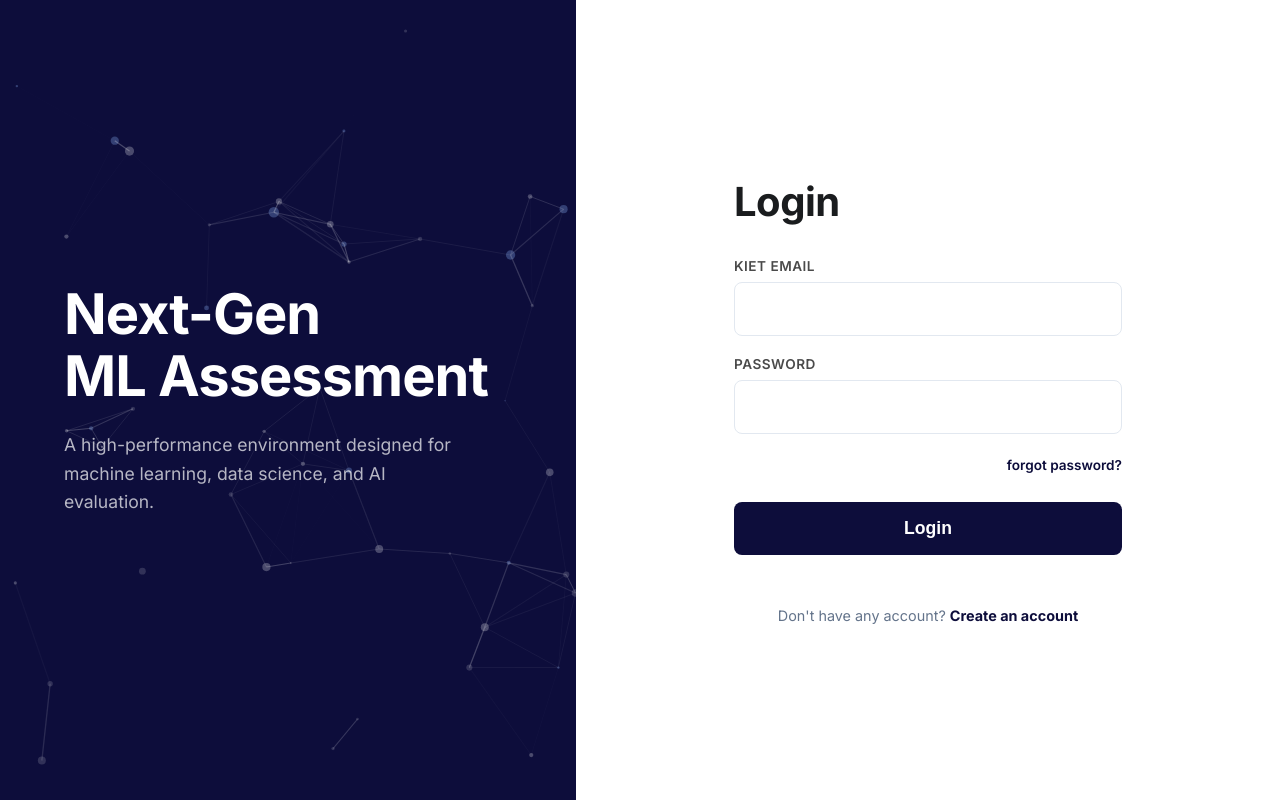
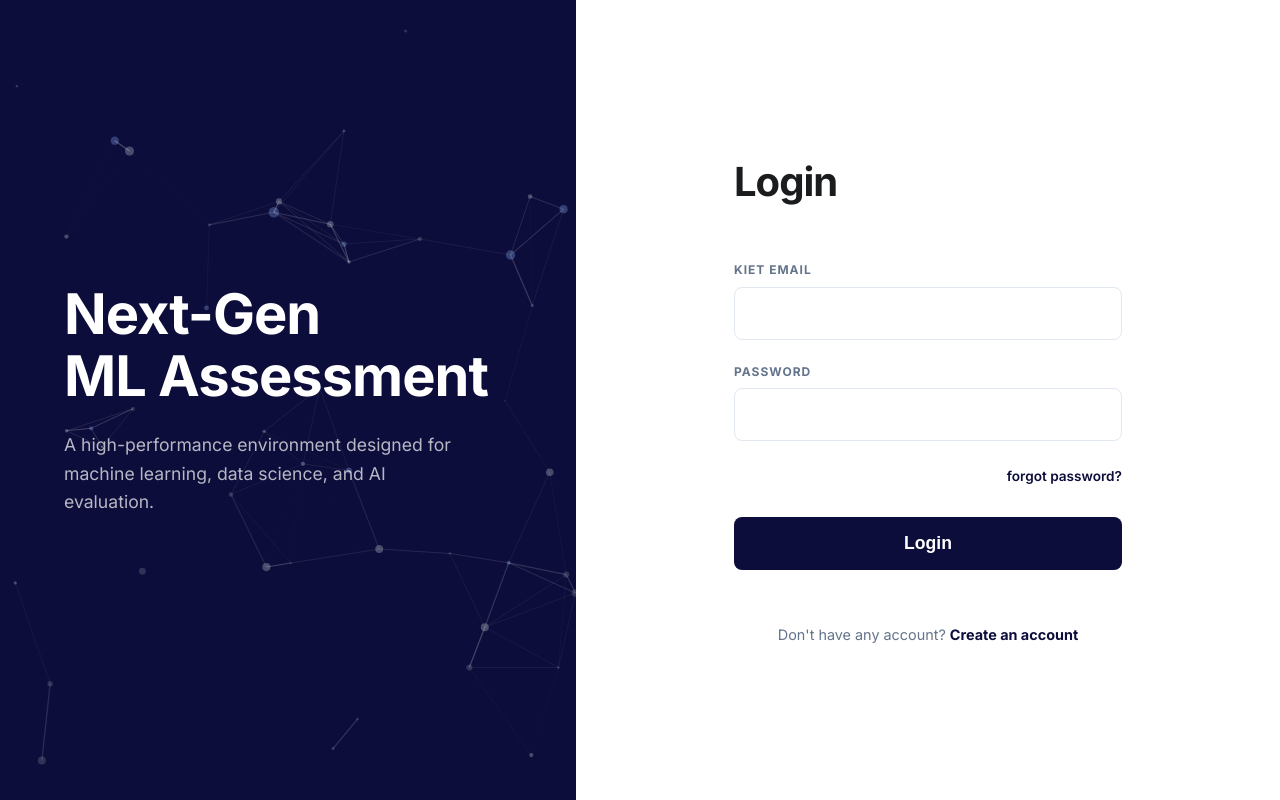
Before and after one commit to vishalsinghcs/kiet-exams-portal, a React (Vite) app in the folder frontend/: page /login in a window 1280 px wide. Built offline with nearby package versions, Linux system fonts and the light colour scheme; no server answers.

Commit message:
few UI improvements in the login.css

```diff
--- a/frontend/src/components/Login.css
+++ b/frontend/src/components/Login.css
@@ -79,47 +79,47 @@
 }
 
 .form-header {
-  margin-bottom: 2rem;
+  margin-bottom: 3.5rem; /* Increased whitespace */
 }
 
 .form-title {
   font-size: 2.5rem;
   font-weight: 800;
-  color: #1A1C1E;
+  color: #1a1c1e;
   margin: 0;
-  letter-spacing: -0.5px;
+  letter-spacing: -1px;
 }
 
 .login-form-split {
   display: flex;
   flex-direction: column;
-  gap: 1.25rem;
+  gap: 1.5rem; /* Better breathing room between groups */
 }
 
 .input-group-split {
   display: flex;
   flex-direction: column;
-  gap: 0.5rem;
+  gap: 0.6rem;
 }
 
 .input-group-split label {
-  font-size: 0.85rem;
-  font-weight: 600;
-  color: #4A4A4A;
+  font-size: 0.75rem; /* Modern, smaller font size */
+  font-weight: 700; /* Semibold/Bold */
+  color: #64748b; /* Modern muted slate color */
   text-transform: uppercase;
-  letter-spacing: 0.5px;
+  letter-spacing: 1px;
 }
 
 .input-group-split input,
 .auth-select {
-  padding: 1rem 1.25rem; /* Increased padding */
-  border-radius: 8px; /* Consistent subtle radius */
-  border: 1.5px solid #E2E8F0;
+  padding: 1rem 1.25rem;
+  border-radius: 8px; /* Modern subtle radius */
+  border: 1px solid #e2e8f0; /* Subtle full border */
   background-color: #fff;
-  font-size: 1rem;
+  font-size: 0.95rem;
   outline: none;
   transition: all 0.2s ease;
-  color: #1A1C1E;
+  color: #1a1c1e;
   font-family: inherit;
   width: 100%;
 }
@@ -168,7 +168,7 @@
   text-align: center;
   font-size: 0.9rem;
   margin-top: 2rem;
-  color: #64748B;
+  color: #64748b;
 }
 
 .switch-auth-split a {
@@ -182,14 +182,14 @@
 }
 
 .error-text {
-  color: #DC2626;
-  background-color: #FEF2F2;
+  color: #dc2626;
+  background-color: #fef2f2;
   padding: 0.75rem;
   border-radius: 6px;
   margin-bottom: 1.5rem;
   font-size: 0.85rem;
   text-align: center;
-  border: 1px solid #FEE2E2;
+  border: 1px solid #fee2e2;
 }
 
 /* ===================== RESPONSIVE ===================== */
@@ -202,7 +202,7 @@
 /* ===================== EXTRA UTILS ===================== */
 .forgot-desc {
   font-size: 0.95rem;
-  color: #64748B;
+  color: #64748b;
   margin-bottom: 2rem;
   line-height: 1.5;
 }
```
